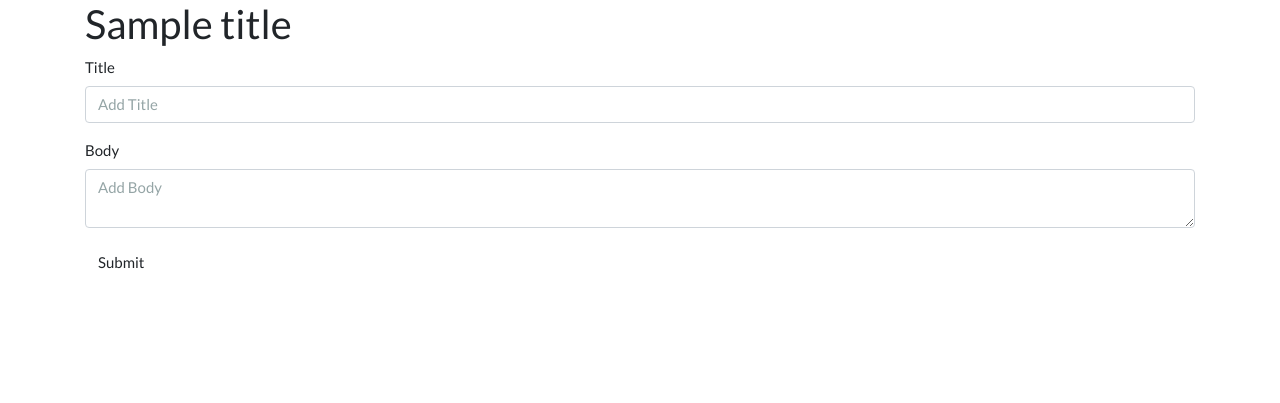
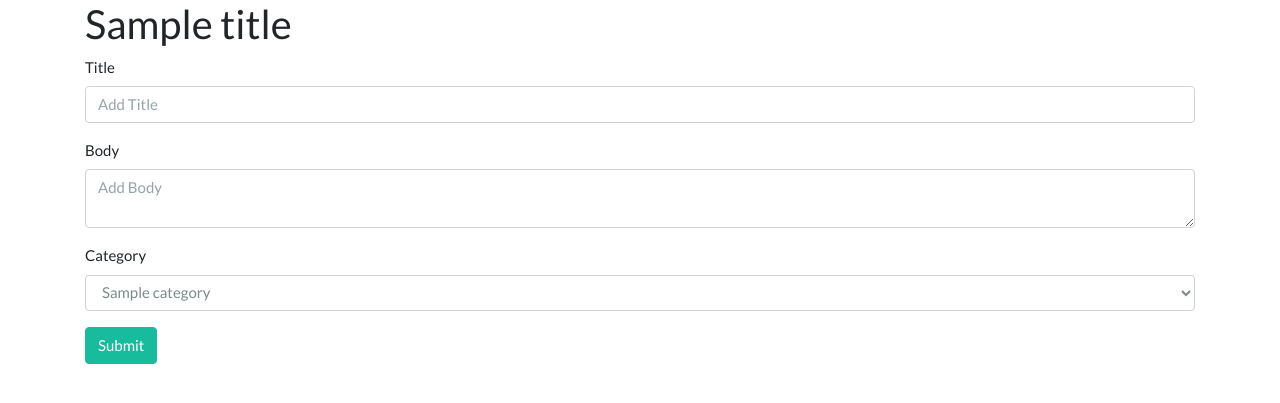
Before and after one commit to piyushkushwah/ci_blog, a PHP site: the page made by application/views/posts/create.php in a window 1280 px wide. Shown: the part 71-474 px from the top of the page. Run offline with PHP 8.4, Linux system fonts and the light colour scheme; the template is opened without the code that fills it: most values are stand-ins (such as "Sample title", 1, 10 or a date in 2020); data that the repository does not hold is empty; some libraries are stand-ins or nearby versions.

Commit message:
category added

```diff
--- a/application/controllers/Posts.php
+++ b/application/controllers/Posts.php
@@ -23,6 +23,7 @@ class Posts extends CI_Controller{
         }
         public function create(){
             $data['title'] = 'Create Post';
+            $data['categories']= $this->post_model->get_categories();
             $this->form_validation->set_rules('title','Title','required');
             $this->form_validation->set_rules('body','Body','required');
 
@@ -42,6 +43,7 @@ class Posts extends CI_Controller{
         }
         public function edit($slug){
             $data['post']=$this->post_model->get_posts($slug);
+            $data['categories']= $this->post_model->get_categories();
             if(empty($data['post'])){
                 show_404();
             }
--- a/application/views/posts/create.php
+++ b/application/views/posts/create.php
@@ -9,5 +9,13 @@
     <label >Body</label>
     <textarea id='editor1' name='body' class="form-control"  placeholder="Add Body" ></textarea>
   </div>
-    <button type="submit" class="btn btn-default">Submit</button>
+  <div class='form-group'>
+  <label>Category</label>
+  <select name="category_id" class="form-control">
+    <?php foreach($categories as $category):?>
+        <option value="<?php echo $category['id'];?>"><?php echo $category['name'];?></option>
+        <?php endforeach;?>
+        </select>
+  </div>
+    <button type="submit" class="btn btn-success">Submit</button>
 </form>
--- a/application/views/posts/index.php
+++ b/application/views/posts/index.php
@@ -2,7 +2,7 @@
 <?php
 foreach( $posts as $post ) : ?>
     <h3><?php echo $post['title'];?></h3>
-    <small>Posted on:<?php echo $post['created_at'];?></small>
+    <small>Posted on:<?php echo $post['created_at'];?> in  <strong><?php echo $post['name']; ?></strong></small>
 <br><?php echo word_limiter($post['body'],60);?>
 <br><br>
 <p ><a class="btn btn-danger" href="<?php echo site_url('/posts/'.$post['slug']); ?>">Read More</a></p>
```
Also changed, not shown: application/models/Post_model.php (+11 -3 lines), application/views/posts/edit.php (+8 -0 lines).
